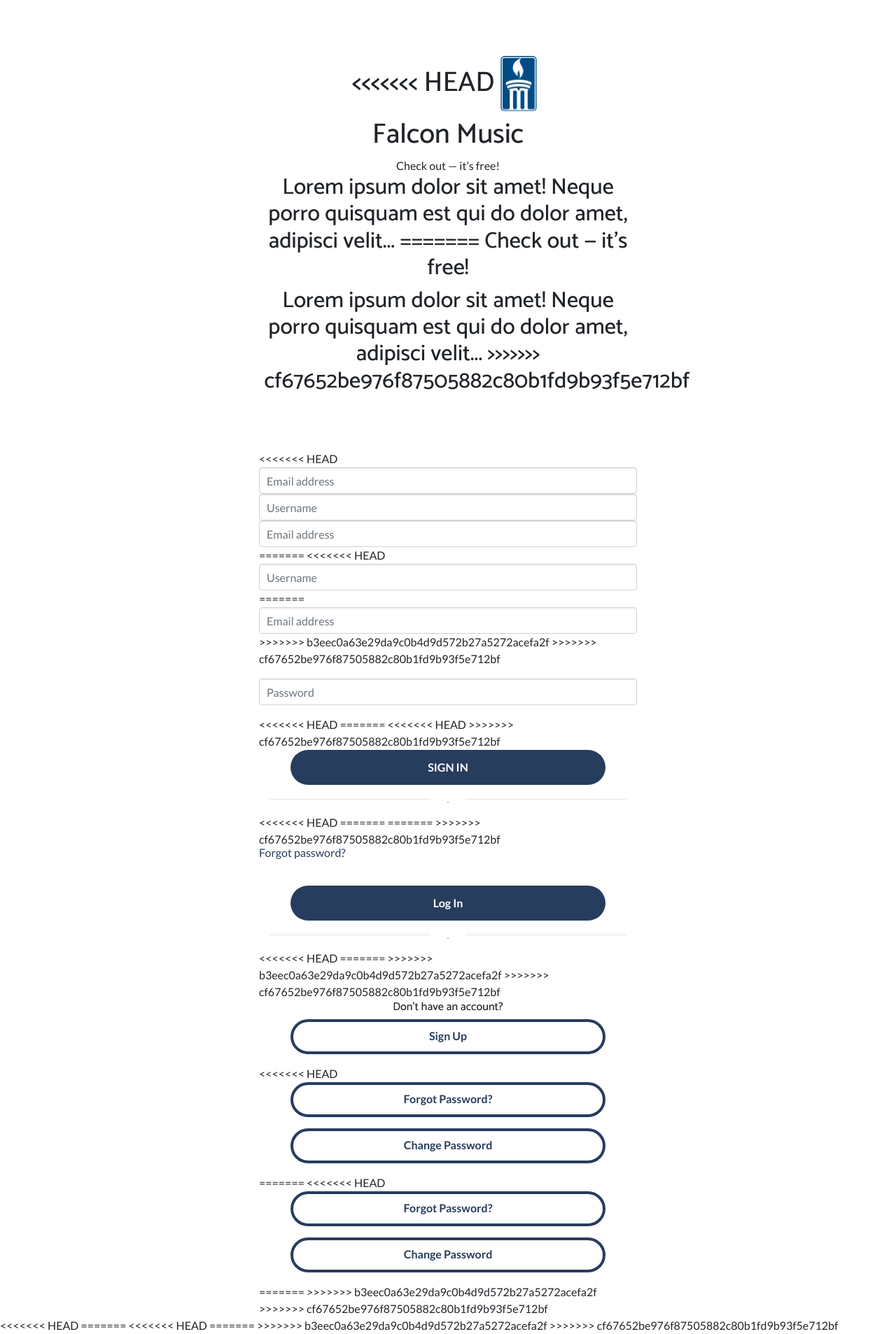
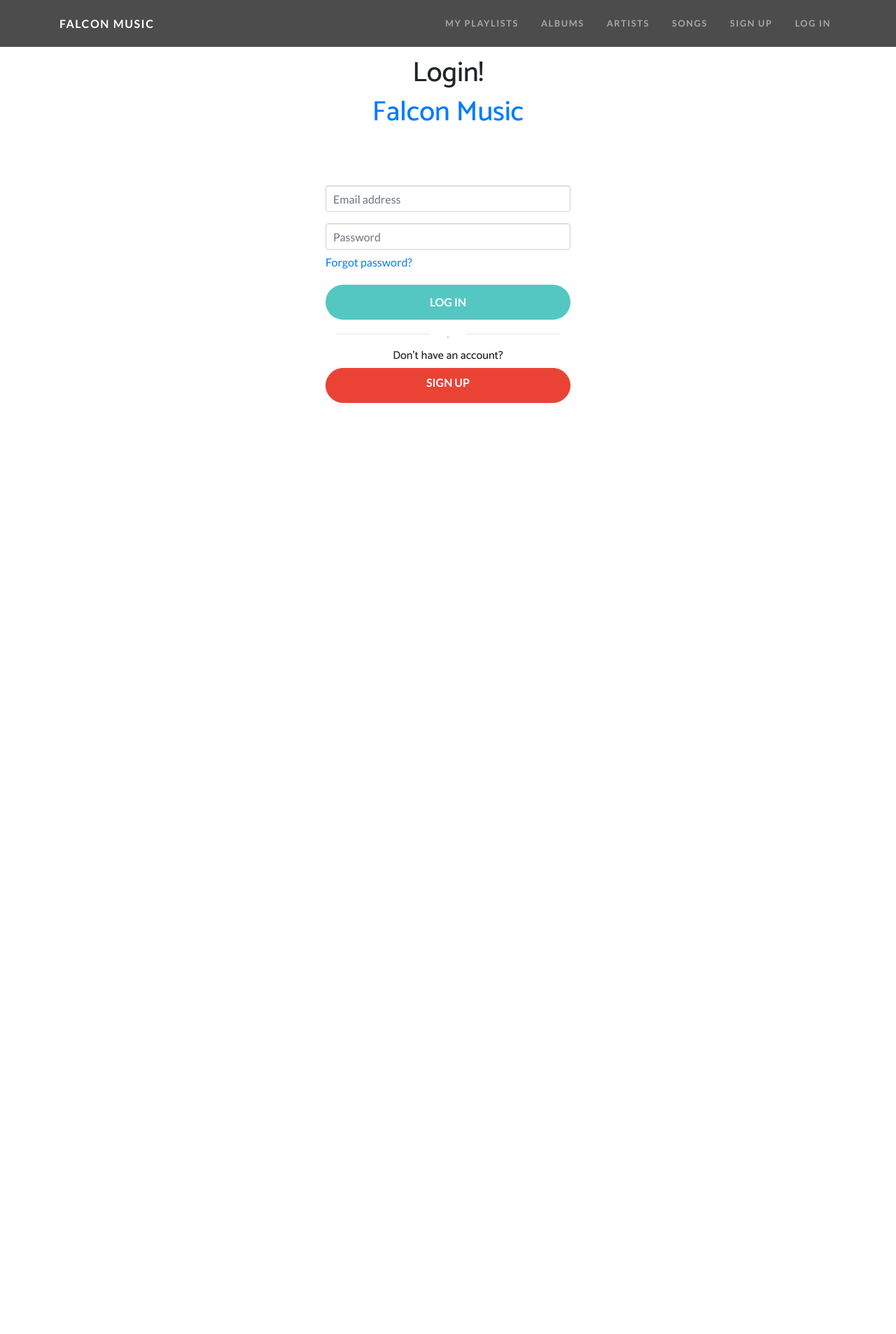
Before and after one commit to da1238/FalconMusic, a PHP site: page /login.html in a window 1280 px wide. Shown: the whole page at 70% size. After the commit the page ends 576 px from the top, so only its background shows below. Run offline with PHP 8.4, Linux system fonts and the light colour scheme.

Commit message:
Revert "changes"
This reverts commit 325c9174f1acc115e4c5e32de29beef80f76bf1b.

```diff
--- a/artist.html
+++ b/artist.html
@@ -32,10 +32,6 @@
         <button class="navbar-toggler" type="button" data-toggle="collapse" data-target="#navbarResponsive" aria-controls="navbarResponsive" aria-expanded="false" aria-label="Toggle navigation">
           <span class="navbar-toggler-icon"></span>
         </button>
-        <form class="form-inline">
-          <input class="form-control mr-sm-6" type="search" placeholder="Search for an Artist" aria-label="Search">
-          <button class="btn btn-outline-success my-2 my-sm-4" type="submit" style="color:white; background: blue; border: blue";>Search</button>
-        </form>
         <div class="collapse navbar-collapse" id="navbarResponsive">
           <ul class="navbar-nav ml-auto">
             <li class="nav-item">
--- a/css/falconmusic.css
+++ b/css/falconmusic.css
@@ -17,10 +17,6 @@ h5,
 h6 {
   font-family: 'Catamaran';
   /*font-weight: 800 !important;*/
-}
-
-a{
-    color: #273d5e;
 }
 
 .btn-xl {
@@ -171,35 +167,23 @@ header.masthead .bg-circle-4 {
 }
 
 .send-button{
-    margin: auto;
-    width:450px;
-    background: #273d5e;
+    background: #54C7C3;
     border-radius: 25px;
-    height: 50px;
-    font-weight: 600;
-    color:#fff;
-    padding: 8px 25px;
-}
-
-.send-button-password{
-    margin: auto;
     width:100%;
-    background: #273d5e;
-    border-radius: 25px;
     height: 50px;
     font-weight: 600;
     color:#fff;
     padding: 8px 25px;
 }
 .g-button{
-    margin: auto;
-    width:450px;
-    color: #273d5e !important;
+    color: #fff !important;
     border-radius: 25px;
-    border: 4px solid #273d5e;
-    /*background: #ea4335 !important;*/
+    border: 1px solid #EA4335;
+    background: #ea4335 !important;
+    width:100%;
     height: 50px;
     font-weight: 600;
+    color:#fff;
     padding: 8px 25px;
 }
 .my-input{
@@ -245,8 +229,8 @@ header.masthead .bg-circle-4 {
 }
 
 #leftPanel{
-    background-color:#0079ac;
-    color:#fff;
+    /*background-color:#0079ac;*/
+    /*color:#fff;*/
     text-align: center;
     padding: 10px;
 }
@@ -279,27 +263,6 @@ header.masthead .bg-circle-4 {
 }
 
 .forgot {
-<<<<<<< HEAD
-
-    text-align: left; margin-bottom:35px;
-    margin-top: -5px;
-}
-
-.radio-inline{
-    margin-right: 15px;
-    /*padding: 5px;*/
-}
-
-input[type="radio"] {
-    margin-right: 10px;
-}
-
-
-=======
     text-align: left; margin-bottom:20px;
     margin-top: -10px;
 }
->>>>>>> cf67652be976f87505882c80b1fd9b93f5e712bf
-.songs {
-    margin-right: 25px;
-}
--- a/forgotPassword.html
+++ b/forgotPassword.html
@@ -85,6 +85,7 @@
               <a class="btn btn-block g-button" href="signup.html">
                 <i class="fa fa-google"></i> SIGN UP
               </a>
+            </div>
           </form>
         </div>
       </div>
--- a/login.html
+++ b/login.html
@@ -25,63 +25,68 @@
   </head>
 
   <body>
+  <nav class="navbar navbar-expand-lg navbar-dark navbar-custom fixed-top">
+    <div class="container">
+      <a class="navbar-brand" href="homepage.html">Falcon Music</a>
+      <button class="navbar-toggler" type="button" data-toggle="collapse" data-target="#navbarResponsive" aria-controls="navbarResponsive" aria-expanded="false" aria-label="Toggle navigation">
+        <span class="navbar-toggler-icon"></span>
+      </button>
+      <div class="collapse navbar-collapse" id="navbarResponsive">
+        <ul class="navbar-nav ml-auto">
+          <li class="nav-item">
+            <a class="nav-link" href="playlists.html">My Playlists</a>
+          </li>
+          <li class="nav-item">
+            <a class="nav-link" href="album.html">Albums</a>
+          </li>
+          <li class="nav-item">
+            <a class="nav-link" href="artist.html">Artists</a>
+          </li>
+          <li class="nav-item">
+            <a class="nav-link" href="song.html">Songs</a>
+          </li>
+          <li class="nav-item">
+            <a class="nav-link" href="signup.html">Sign Up</a>
+          </li>
+          <li class="nav-item">
+            <a class="nav-link" href="login.html">Log In</a>
+          </li>
+        </ul>
+      </div>
+    </div>
+  </nav>
 
   <div class="container">
     <div class="col-md-6 mx-auto text-center">
+      <div>
+
+      </div>
+    </div>
+    <div class="col-md-6 mx-auto text-center">
       <div class="header-title">
         <h1 class="wv-heading--title">
-<<<<<<< HEAD
-
-            <a href="homepage.html"><img src="img/logo.png"/></a>
+          Login!
         </h1>
         <h2 class="wv-heading--subtitle">
-            <h1>Falcon Music</h1>
-
-          Check out — it’s free!
-        </h1>
-        <h2 class="wv-heading--subtitle">
-          Lorem ipsum dolor sit amet! Neque porro quisquam est qui do dolor amet, adipisci velit...
-
-=======
-          Check out — it’s free!
-        </h1>
-        <h2 class="wv-heading--subtitle">
-          Lorem ipsum dolor sit amet! Neque porro quisquam est qui do dolor amet, adipisci velit...
->>>>>>> cf67652be976f87505882c80b1fd9b93f5e712bf
+          <h1><a href="homepage.html">Falcon Music</a></h1>
         </h2>
       </div>
     </div>
     <div class="row">
-      <div class="col-md-6 mx-auto">
+      <div class="col-md-4 mx-auto">
         <div class="myform form ">
           <form action="" method="post" name="login">
             <div class="form-group">
-<<<<<<< HEAD
-
-              <input type="text" name="email"  class="form-control my-input" id="email" placeholder="Email address" required="">
-
-              <input type="text" name="username"  class="form-control my-input" id="username" placeholder="Username">
-
               <input type="text" name="email"  class="form-control my-input" id="email" placeholder="Email address">
-
-=======
-<<<<<<< HEAD
-              <input type="text" name="username"  class="form-control my-input" id="username" placeholder="Username">
-=======
-              <input type="text" name="email"  class="form-control my-input" id="email" placeholder="Email address">
->>>>>>> b3eec0a63e29da9c0b4d9d572b27a5272acefa2f
->>>>>>> cf67652be976f87505882c80b1fd9b93f5e712bf
             </div>
             <div class="form-group">
-              <input type="password" name="password"  class="form-control my-input" id="password" placeholder="Password" required="">
+              <input type="password" name="password"  class="form-control my-input" id="password" placeholder="Password">
             </div>
-<<<<<<< HEAD
-
-=======
-<<<<<<< HEAD
->>>>>>> cf67652be976f87505882c80b1fd9b93f5e712bf
+            <div class="forgot">
+              <a href="forgotPassword.html">Forgot password?</a>
+            </div>
             <div class="text-center ">
-              <button type="submit" class=" btn btn-block send-button tx-tfm">SIGN IN</button>
+              <button type="submit" class=" btn btn-block send-button tx-tfm">LOG IN</button>
             </div>
             <div class="col-md-12 ">
               <div class="login-or">
@@ -89,76 +94,21 @@
                 <span class="span-or">.</span>
               </div>
             </div>
-<<<<<<< HEAD
-
-=======
-=======
->>>>>>> cf67652be976f87505882c80b1fd9b93f5e712bf
-            <div class="forgot">
-              <a href="forgotPassword.html">Forgot password?</a>
-            </div>
-            <div class="text-center ">
-              <button type="submit" class=" btn btn-block send-button tx-tfm">Log In</button>
-            </div>
-            <div class="col-md-12 ">
-              <div class="login-or">
-                <hr class="hr-or">
-                <span class="span-or">.</span>
-              </div>
-            </div>
-<<<<<<< HEAD
-
-=======
->>>>>>> b3eec0a63e29da9c0b4d9d572b27a5272acefa2f
->>>>>>> cf67652be976f87505882c80b1fd9b93f5e712bf
             <h6 align="center">Don't have an account?
             </h6>
             <div class="form-group">
               <a class="btn btn-block g-button" href="signup.html">
-                <i class="fa fa-google"></i> Sign Up
+                <i class="fa fa-google"></i> SIGN UP
               </a>
             </div>
-<<<<<<< HEAD
-              <div class="form-group">
-                  <a class="btn btn-block g-button" href="forgotPassword.html">
-                      <i class="fa fa-google"></i> Forgot Password?
-                  </a>
-              </div>
-              <div class="form-group">
-                  <a class="btn btn-block g-button" href="changePassword.html">
-                      <i class="fa fa-google"></i> Change Password
-                  </a>
-              </div>
-=======
 
-<<<<<<< HEAD
-              <div class="form-group">
-                  <a class="btn btn-block g-button" href="forgotPassword.html">
-                      <i class="fa fa-google"></i> Forgot Password?
-                  </a>
-              </div>
-              <div class="form-group">
-                  <a class="btn btn-block g-button" href="changePassword.html">
-                      <i class="fa fa-google"></i> Change Password
-                  </a>
-              </div>
-
-=======
->>>>>>> b3eec0a63e29da9c0b4d9d572b27a5272acefa2f
->>>>>>> cf67652be976f87505882c80b1fd9b93f5e712bf
           </form>
         </div>
       </div>
     </div>
   </div>
-<<<<<<< HEAD
-=======
 
-<<<<<<< HEAD
-=======
 
->>>>>>> b3eec0a63e29da9c0b4d9d572b27a5272acefa2f
->>>>>>> cf67652be976f87505882c80b1fd9b93f5e712bf
     <!-- Bootstrap core JavaScript -->
     <script src="vendor/jquery/jquery.min.js"></script>
     <script src="vendor/bootstrap/js/bootstrap.bundle.min.js"></script>
--- a/song.html
+++ b/song.html
@@ -32,10 +32,6 @@
         <button class="navbar-toggler" type="button" data-toggle="collapse" data-target="#navbarResponsive" aria-controls="navbarResponsive" aria-expanded="false" aria-label="Toggle navigation">
           <span class="navbar-toggler-icon"></span>
         </button>
-        <form class="form-inline">
-          <input class="form-control mr-sm-6" type="search" placeholder="Search for a Song" aria-label="Search">
-          <button class="btn btn-outline-success my-2 my-sm-4" type="submit" style="color:white; background: blue; border: blue";>Search</button>
-        </form>
         <div class="collapse navbar-collapse" id="navbarResponsive">
           <ul class="navbar-nav ml-auto">
             <li class="nav-item">
```
Also changed, not shown: album.html (+2 -6 lines), homepage.html (+7 -5 lines), playlists.html (+33 -6 lines), profile.html (+6 -10 lines), signup.html (+40 -91 lines), img/logo.png (deleted), 1 other file.
